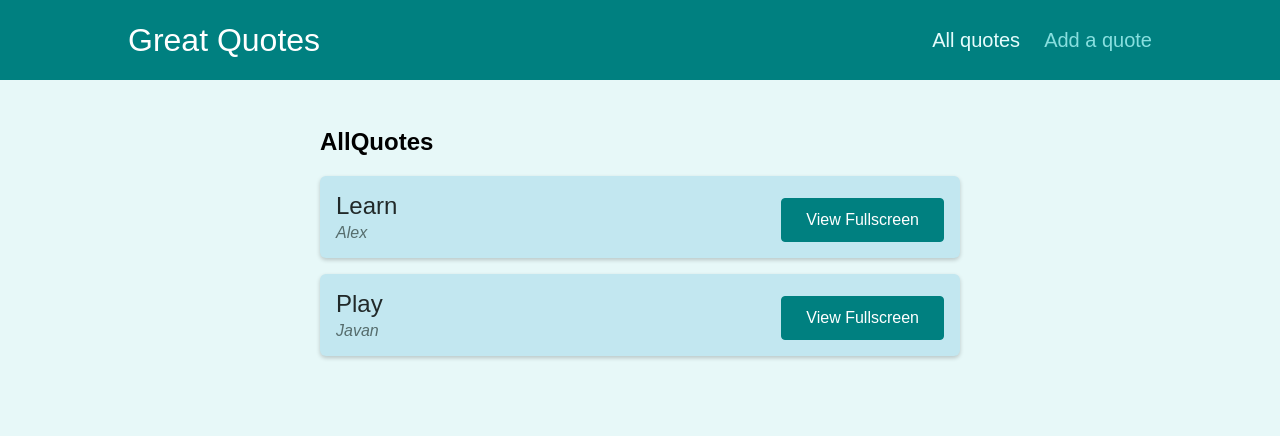
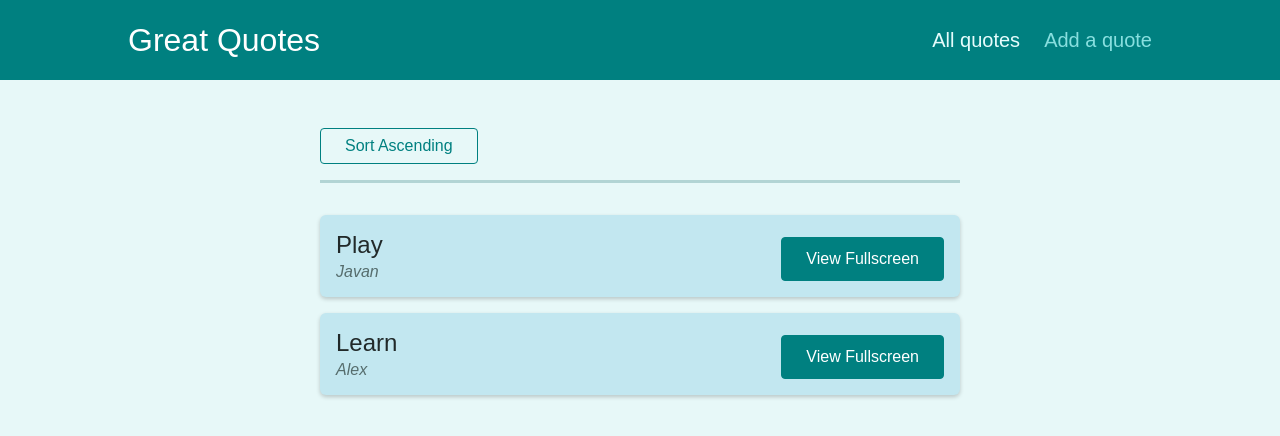
Before and after one commit to ht0201/s20-practice-router, a React (Create React App) app: page /quotes in a window 1280 px wide. Shown: the top 436 px of the page. Built offline with nearby package versions, Linux system fonts and the light colour scheme.

Commit message:
sort with history, location

```diff
--- a/src/components/quotes/QuoteList.js
+++ b/src/components/quotes/QuoteList.js
@@ -1,13 +1,41 @@
 import { Fragment } from 'react';
+import { useHistory, useLocation } from 'react-router-dom';
 
 import QuoteItem from './QuoteItem';
 import classes from './QuoteList.module.css';
 
+const sortQuotes = (quotes, ascending) => {
+  return quotes.sort((quoteA, quoteB) => {
+    if (ascending) {
+      return quoteA.id > quoteB.id ? 1 : -1;
+    } else {
+      return quoteA.id < quoteB.id ? 1 : -1;
+    }
+  });
+};
+
 const QuoteList = (props) => {
+  const history = useHistory();
+  const location = useLocation();
+
+  const queryParams = new URLSearchParams(location.search);
+
+  const isSortingAscending = queryParams.get('sort') === 'asc';
+  const sortedQuotes = sortQuotes(props.quotes, isSortingAscending);
+
+  const sortingHandler = () => {
+    history.push('/quotes?sort=' + (isSortingAscending ? 'desc' : 'asc'));
+  };
   return (
     <Fragment>
+      <div className={classes.sorting}>
+        <button onClick={sortingHandler}>
+          Sort {isSortingAscending ? 'Descending' : 'Ascending'}
+        </button>
+      </div>
+
       <ul className={classes.list}>
-        {props.quotes.map((quote) => (
+        {sortedQuotes.map((quote) => (
           <QuoteItem
             key={quote.id}
             id={quote.id}
--- a/src/pages/AllQuotes.js
+++ b/src/pages/AllQuotes.js
@@ -5,7 +5,6 @@
 const AllQuotes = () => {
   return (
     <div>
-      <h2>AllQuotes</h2>
       <QuoteList quotes={DUMMY_QUOTES} />
     </div>
   );
```
Also changed, not shown: 1 other file (tests, documents, lock files or other folders).
